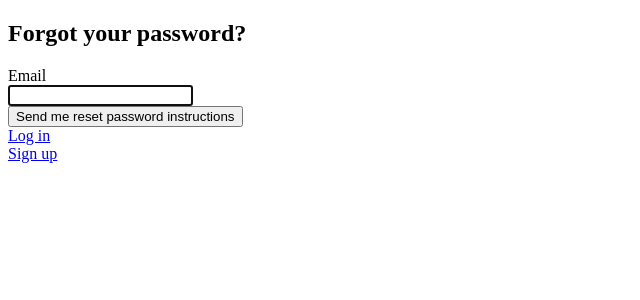
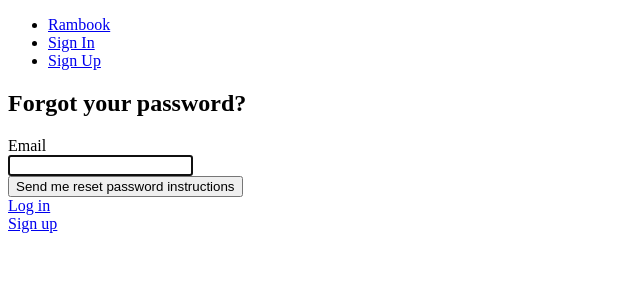
Before and after one commit to Kuren20052002/Rambook, a Rails app: page /users/password/new in a window 1280 px wide. Shown: the top 300 px of the page, without its empty margins (0-640 px from the left). Run offline with Rails 7, Linux system fonts and the light colour scheme; parts of the project's set-up code (start-up, migrations or seed data) failed here and were passed over; some libraries are stand-ins or nearby versions.

Commit message:
Add navbar

```diff
--- /dev/null
+++ b/app/views/layouts/_navbar.html.erb
@@ -0,0 +1,14 @@
+<nav>
+  <ul>
+    <li><%= link_to "Rambook", root_path %></li>
+    <% if !current_page?(new_user_session_path) && !current_page?(new_user_registration_path)%>
+      <% if user_signed_in? %>
+        <li><%= link_to "Sign Out", destroy_user_session_path(current_user), data: { turbo_method: :delete}%></li>
+        <li><%= link_to "Profile", root_path%></li>
+      <% else %>
+        <li><%= link_to "Sign In", new_user_session_path%></li>
+        <li><%= link_to "Sign Up", new_user_registration_path%></li>
+      <% end %>
+    <% end %>
+  </ul>
+</nav>
--- a/app/views/layouts/application.html.erb
+++ b/app/views/layouts/application.html.erb
@@ -23,6 +23,7 @@
   </head>
 
   <body>
+    <%= render "layouts/navbar" %>
     <p class="notice"><%= notice %></p>
     <p class="alert"><%= alert %></p>
     <%= yield %>
```
Also changed, not shown: app/assets/images/cute_ram_logo.png (added).
